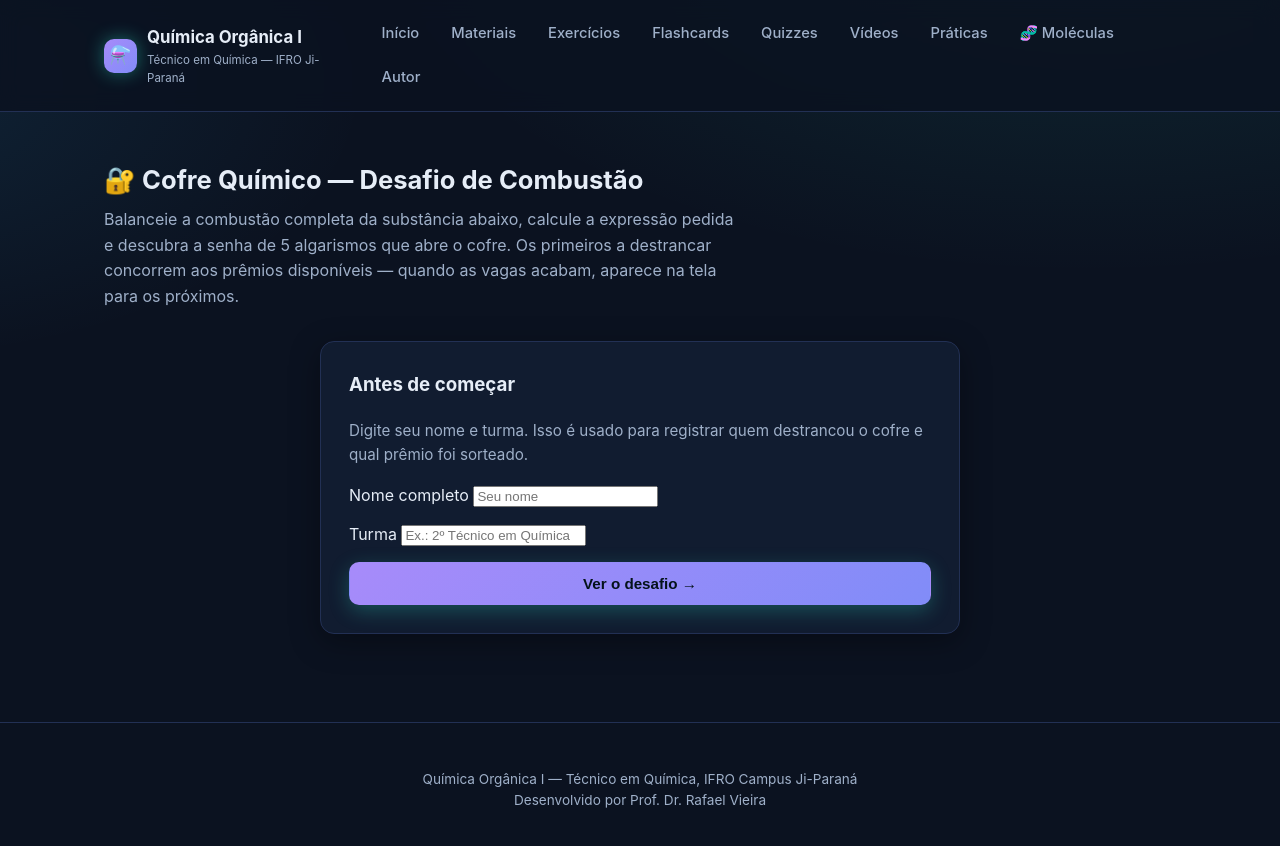
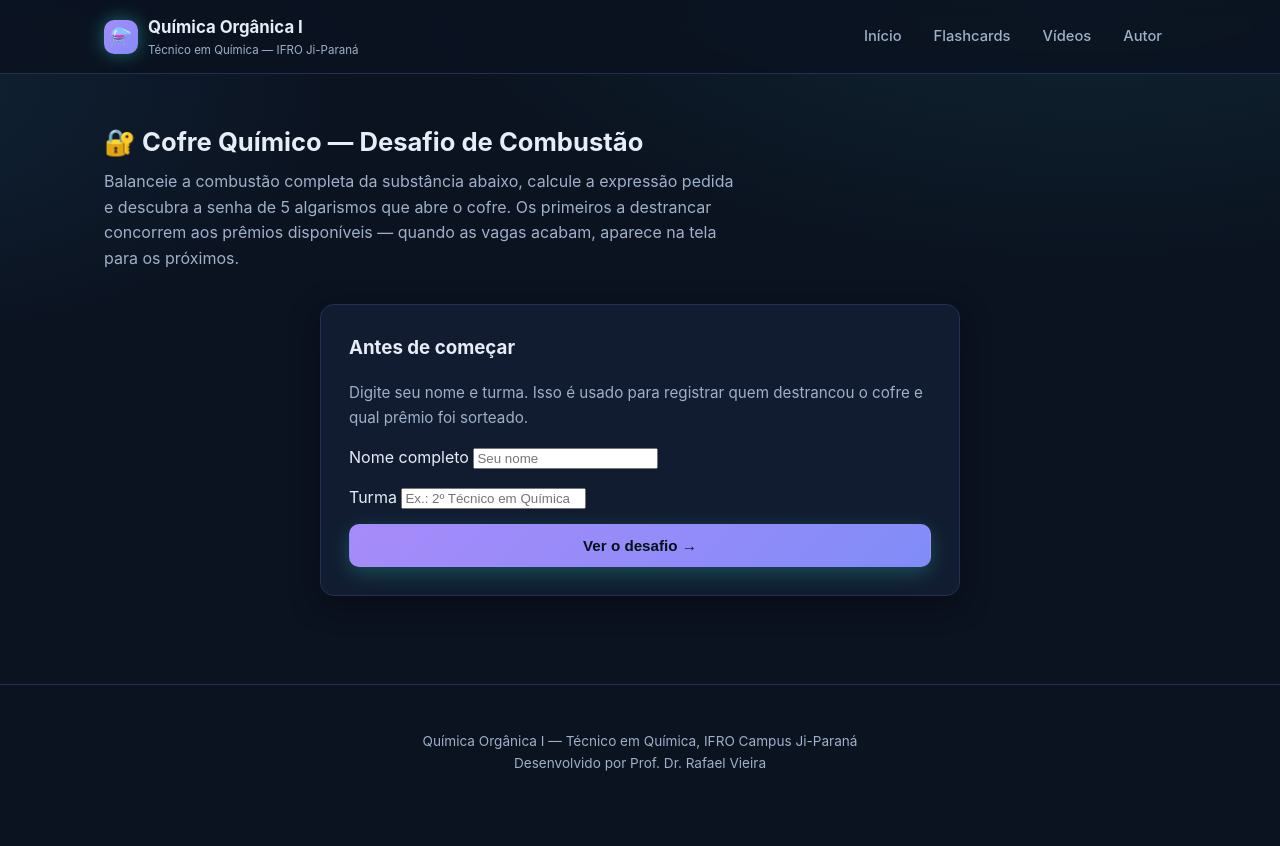
Before and after one commit to vieira86/organica1, a plain HTML site: page cofre-quimico.html in a window 1280 px wide. After the commit the page ends 820 px from the top, so only its background shows below. Drawn offline with Linux system fonts and the light colour scheme.

Commit message:
melhorando o desgn da pag

```diff
--- a/cofre-quimico.html
+++ b/cofre-quimico.html
@@ -137,13 +137,13 @@
     <button class="nav-toggle" aria-label="Abrir menu">☰</button>
     <div class="nav-links">
       <a href="index.html">Início</a>
-      <a href="materiais.html">Materiais</a>
-      <a href="exercicios.html">Exercícios</a>
+      <!-- <a href="materiais.html">Materiais</a> -->
+      <!-- <a href="exercicios.html">Exercícios</a> -->
       <a href="flashcards.html">Flashcards</a>
-      <a href="quizzes.html">Quizzes</a>
+      <!-- <a href="quizzes.html">Quizzes</a> -->
       <a href="videos.html">Vídeos</a>
-      <a href="praticas.html">Práticas</a>
-      <a href="moleculas.html">🧬 Moléculas</a>
+      <!-- <a href="praticas.html">Práticas</a> -->
+      <!-- <a href="moleculas.html">🧬 Moléculas</a> -->
       <a href="autor.html">Autor</a>
     </div>
   </nav>
```
